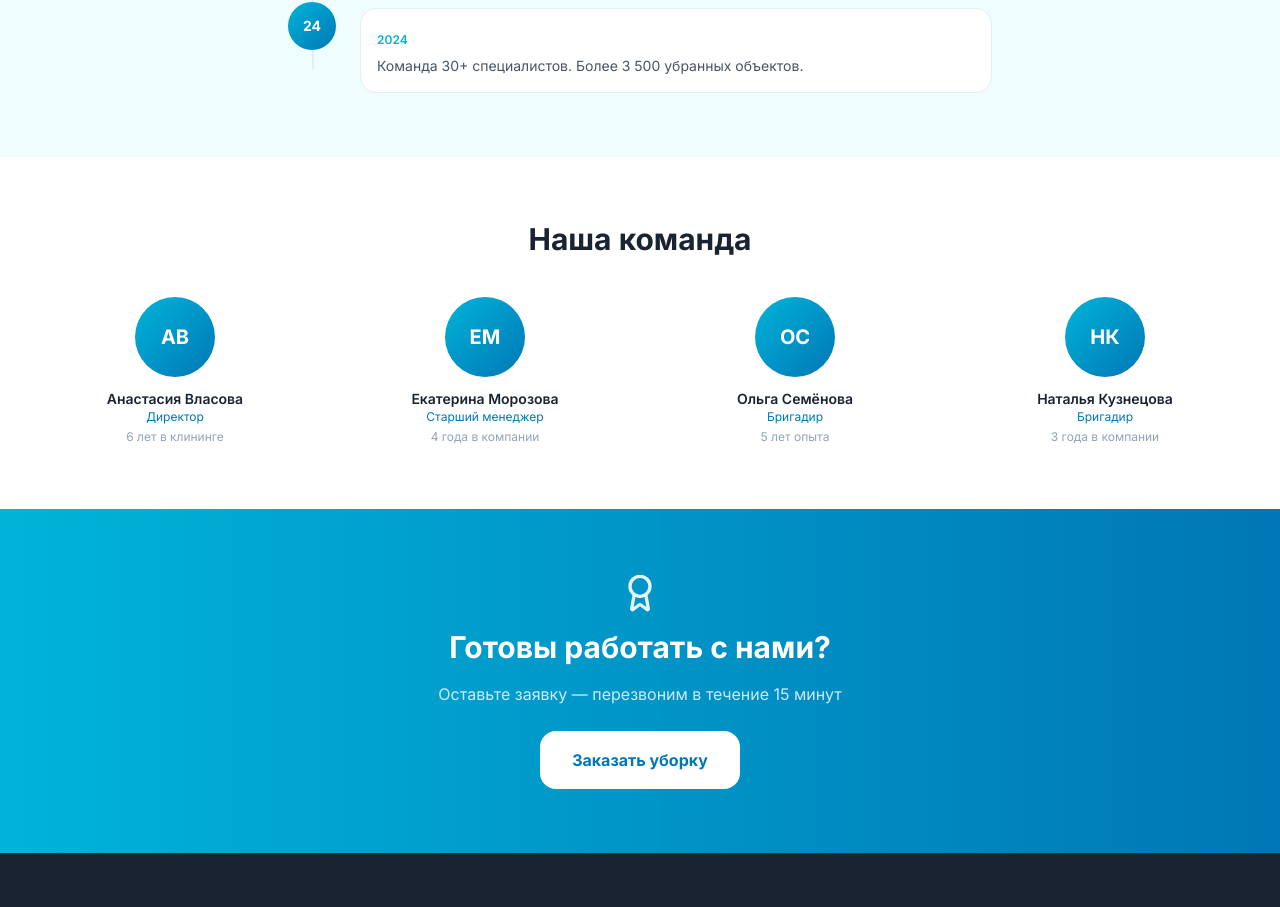
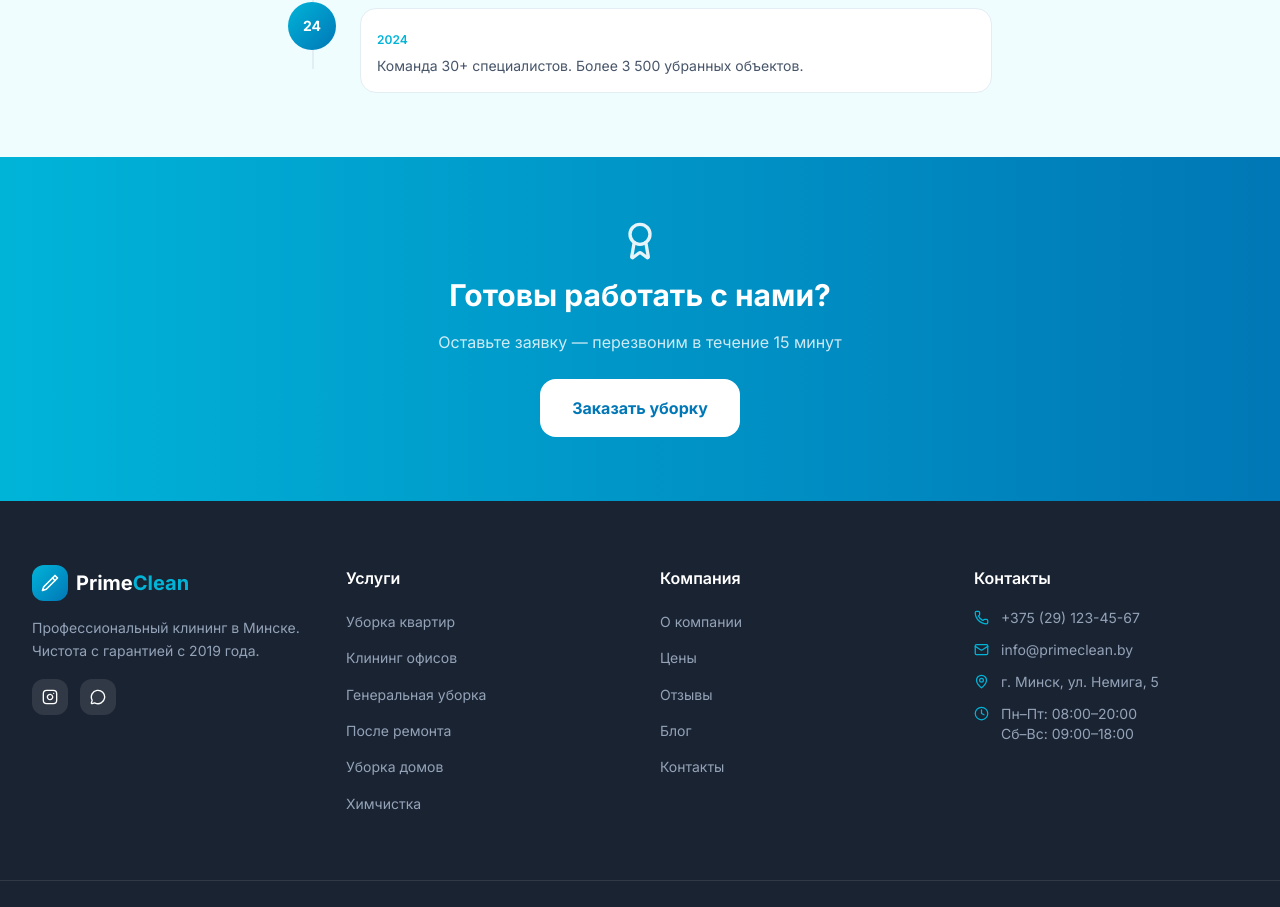
Before and after one commit to Peshgan/PrimeClean, a Next.js app: page /o-nas in a window 1280 px wide. Shown: the part 1385-2292 px from the top of the page. Built offline with nearby package versions, Linux system fonts and the light colour scheme.

Commit message:
фикс

```diff
--- a/app/o-nas/page.tsx
+++ b/app/o-nas/page.tsx
@@ -7,13 +7,6 @@ export const metadata: Metadata = {
   description:
     "О клининговой компании PrimeClean в Минске. Команда 30+ специалистов, более 3500 убранных объектов, сертифицированная химия и гарантия качества с 2019 года.",
 };
-
-const team = [
-  { name: "Анастасия Власова", role: "Директор", initials: "АВ", years: "6 лет в клининге" },
-  { name: "Екатерина Морозова", role: "Старший менеджер", initials: "ЕМ", years: "4 года в компании" },
-  { name: "Ольга Семёнова", role: "Бригадир", initials: "ОС", years: "5 лет опыта" },
-  { name: "Наталья Кузнецова", role: "Бригадир", initials: "НК", years: "3 года в компании" },
-];
 
 const milestones = [
   { year: "2019", event: "Основание компании. Первые 50 клиентов." },
@@ -116,27 +109,6 @@ export default function AboutPage() {
         </div>
       </section>
 
-      {/* Team */}
-      <section className="py-16 bg-white">
-        <div className="max-w-7xl mx-auto px-4 sm:px-6 lg:px-8">
-          <h2 className="text-2xl sm:text-3xl font-bold text-[#1A2332] mb-10 text-center">
-            Наша команда
-          </h2>
-          <div className="grid grid-cols-2 sm:grid-cols-4 gap-6">
-            {team.map((member) => (
-              <div key={member.name} className="text-center">
-                <div className="w-20 h-20 rounded-full bg-gradient-to-br from-[#00B4D8] to-[#0077B6] text-white text-xl font-bold flex items-center justify-center mx-auto mb-3">
-                  {member.initials}
-                </div>
-                <div className="font-semibold text-[#1A2332] text-sm">{member.name}</div>
-                <div className="text-xs text-[#0077B6] mb-1">{member.role}</div>
-                <div className="text-xs text-[#94A3B8]">{member.years}</div>
-              </div>
-            ))}
-          </div>
-        </div>
-      </section>
-
       {/* CTA */}
       <section className="py-16 bg-gradient-to-r from-[#00B4D8] to-[#0077B6] text-white text-center">
         <div className="max-w-2xl mx-auto px-4 sm:px-6 lg:px-8">
```
